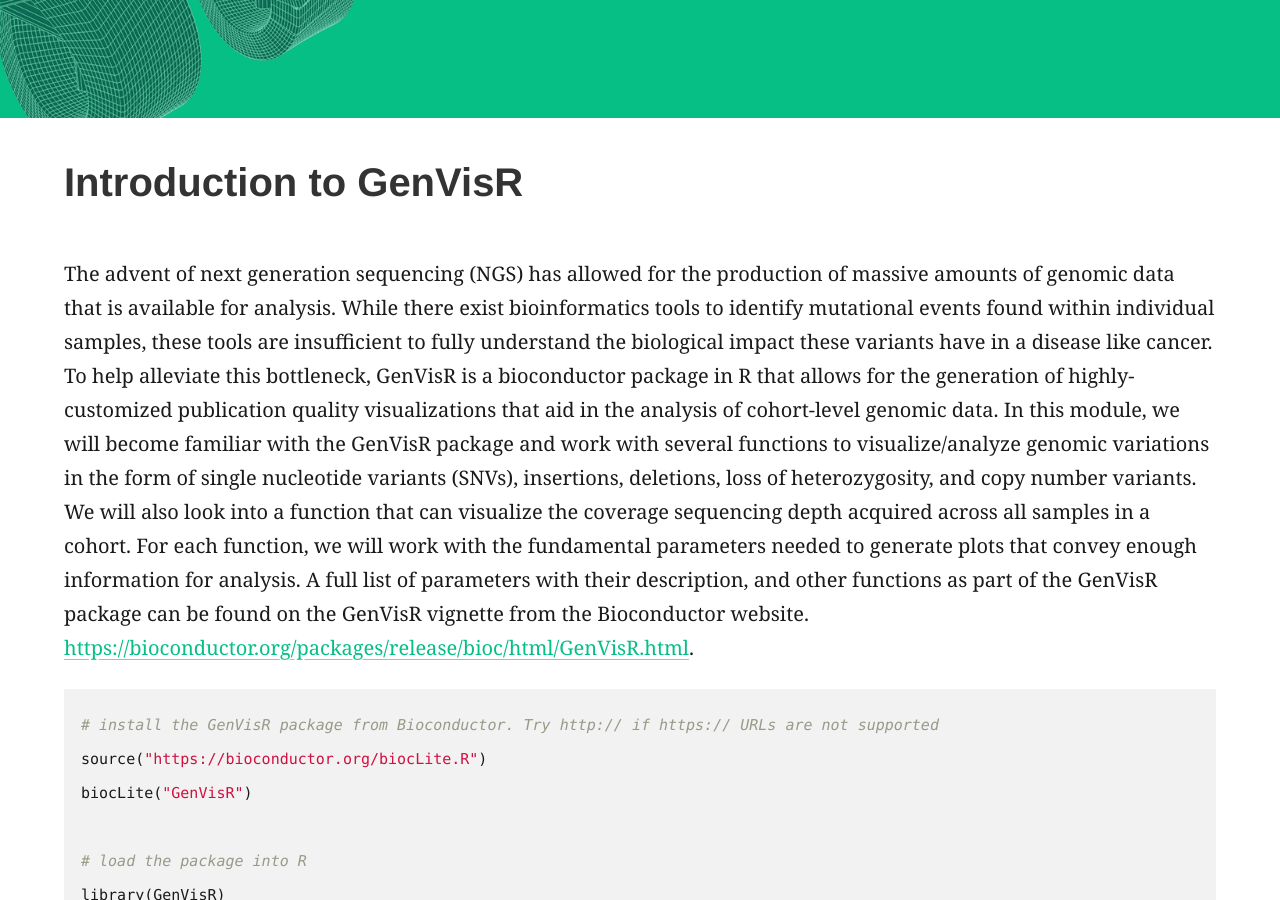
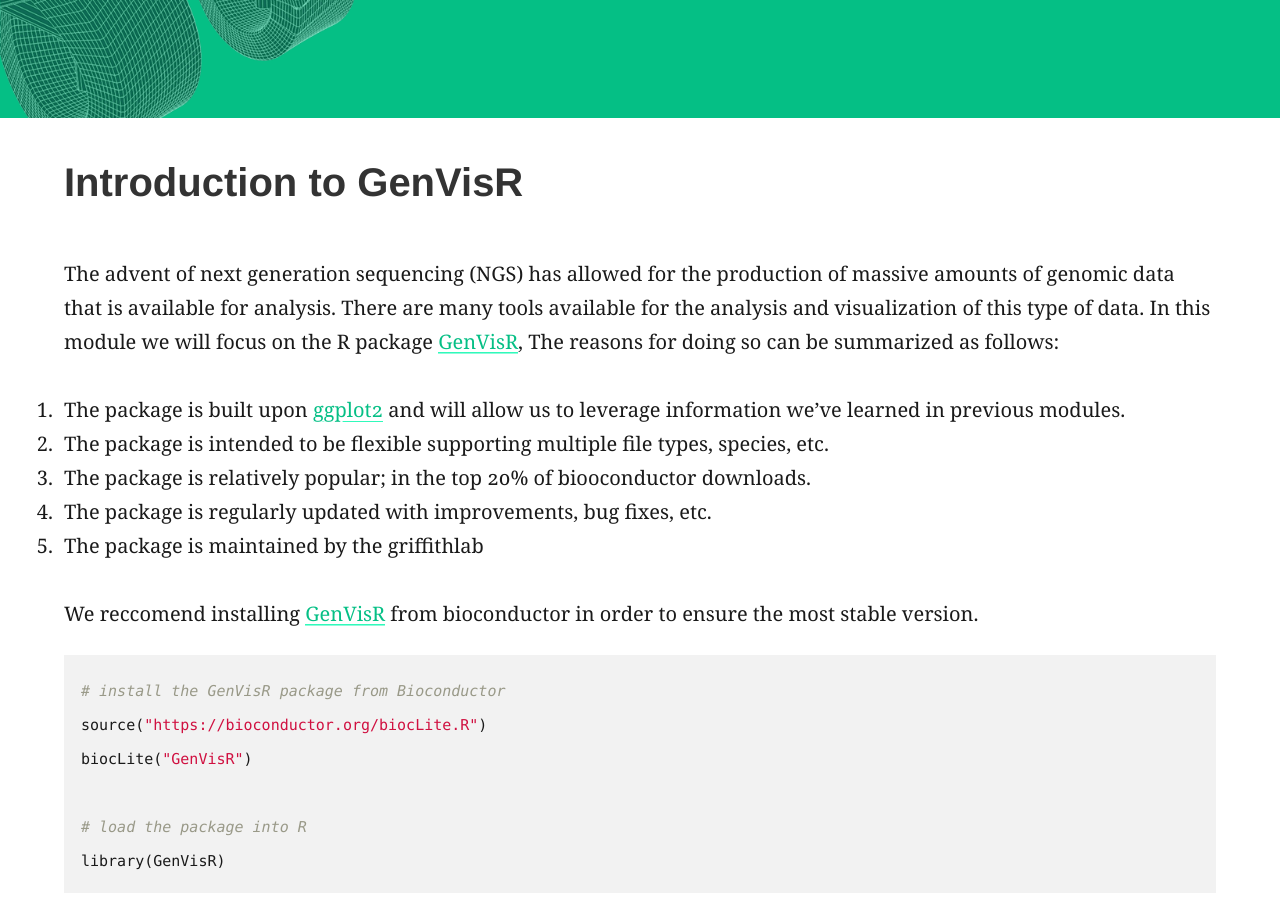
Before and after one commit to griffithlab/genviz.org, a Jekyll site: the page built from _posts/0003-01-01-Introduction_to_GenVisR.md, in a window 1280 px wide and 900 px high, scrolled down 306 px. Built offline with Jekyll 4.4.1, drawn with Linux system fonts in a browser that asks for light colours.

Commit message:
added genvsir intro

````diff
--- a/_posts/0003-01-01-Introduction_to_GenVisR.md
+++ b/_posts/0003-01-01-Introduction_to_GenVisR.md
@@ -8,11 +8,17 @@ feature_image: "assets/genvis-dna-bg_optimized_v1a.png"
 date: 0003-01-01
 ---
 
-The advent of next generation sequencing (NGS) has allowed for the production of massive amounts of genomic data that is available for analysis. While there exist bioinformatics tools to identify mutational events found within individual samples, these tools are insufficient to fully understand the biological impact these variants have in a disease like cancer. To help alleviate this bottleneck, GenVisR is a bioconductor package in R that allows for the generation of highly-customized publication quality visualizations that aid in the analysis of cohort-level genomic data. In this module, we will become familiar with the GenVisR package and work with several functions to visualize/analyze genomic variations in the form of single nucleotide variants (SNVs), insertions, deletions, loss of heterozygosity, and copy number variants. We will also look into a function that can visualize the coverage sequencing depth acquired across all samples in a cohort. For each function, we will work with the fundamental parameters needed to generate plots that convey enough information for analysis. A full list of parameters with their description, and other functions as part of the GenVisR package can be found on the GenVisR vignette from the Bioconductor website.
- [https://bioconductor.org/packages/release/bioc/html/GenVisR.html](https://bioconductor.org/packages/release/bioc/html/GenVisR.html).
+The advent of next generation sequencing (NGS) has allowed for the production of massive amounts of genomic data that is available for analysis. There are many tools available for the analysis and visualization of this type of data. In this module we will focus on the R package [GenVisR](https://bioconductor.org/packages/release/bioc/html/GenVisR.html), The reasons for doing so can be summarized as follows:
+1. The package is built upon [ggplot2](http://ggplot2.tidyverse.org/reference/) and will allow us to leverage information we've learned in previous modules.
+2. The package is intended to be flexible supporting multiple file types, species, etc.
+3. The package is relatively popular; in the top 20% of biooconductor downloads.
+4. The package is regularly updated with improvements, bug fixes, etc.
+5. The package is maintained by the griffithlab
+
+We reccomend installing [GenVisR](https://bioconductor.org/packages/release/bioc/html/GenVisR.html) from bioconductor in order to ensure the most stable version.
 
 ```R
-# install the GenVisR package from Bioconductor. Try http:// if https:// URLs are not supported
+# install the GenVisR package from Bioconductor
 source("https://bioconductor.org/biocLite.R")
 biocLite("GenVisR")
 
@@ -20,5 +26,5 @@ biocLite("GenVisR")
 library(GenVisR)
 ```
 
-## More GenVisR Functions
+### More GenVisR Functions
 For a full list of GenVisR functions with descriptions and examples, see the GenVisR reference manual and vignette on the Bioconductor page at [https://bioconductor.org/packages/release/bioc/html/GenVisR.html](https://bioconductor.org/packages/release/bioc/html/GenVisR.html).
````
